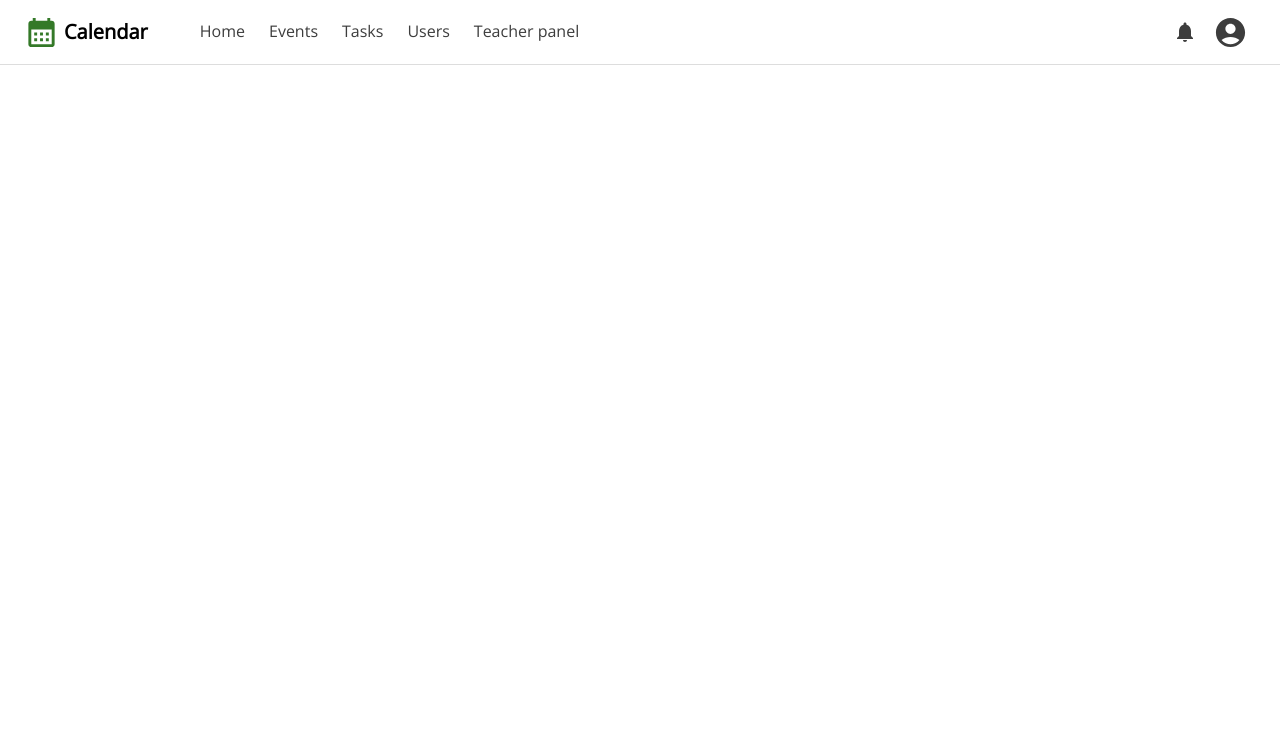
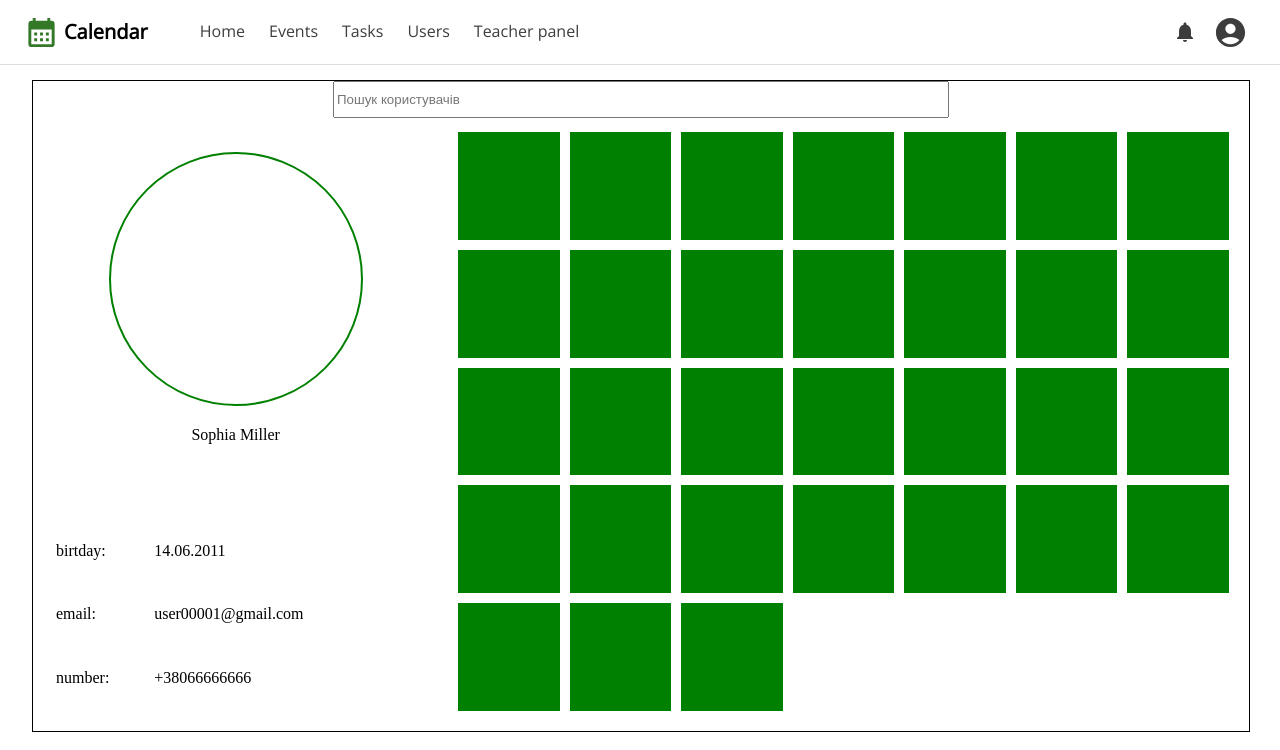
Before and after one commit to CoffeeProgrammers/School-Calendar, a React (Create React App) app in the folder frontend/: page /profile in a window 1280 px wide. Shown: the top 750 px of the page. Built offline with nearby package versions, Linux system fonts and the light colour scheme.

Commit message:
profile structure

```diff
--- a/frontend/src/App.js
+++ b/frontend/src/App.js
@@ -1,10 +1,11 @@
-import {BrowserRouter as Router, Route, Routes} from 'react-router-dom';
+import { BrowserRouter as Router, Route, Routes } from 'react-router-dom';
 import Main from "./components/pages/Main";
 import Login from "./components/pages/Login";
 import Page from "./components/layouts/Page";
-import {ThemeProvider} from "@mui/material";
+import { ThemeProvider } from "@mui/material";
 import theme from "./assets/theme"
 import Events from "./components/pages/Events";
+import Profile from './components/pages/Profile';
 
 function App() {
     return (
@@ -12,9 +13,10 @@ function App() {
             <ThemeProvider theme={theme}>
                 <Page>
                     <Routes>
-                        <Route path={""} element={<Main/>}/>
-                        <Route path={"/login"} element={<Login/>}/>
-                        <Route path={"/events"} element={<Events/>}/>
+                        <Route path={""} element={<Main />} />
+                        <Route path={"/login"} element={<Login />} />
+                        <Route path={"/events"} element={<Events />} />
+                        <Route path={'/profile'} element={<Profile />} />
                     </Routes>
                 </Page>
             </ThemeProvider>
--- /dev/null
+++ b/frontend/src/components/pages/Profile.jsx
@@ -0,0 +1,68 @@
+import React from "react"
+import "../../css/profile.css"
+
+const Profile = () => {
+    return (
+        <div className="profile-container">
+            <div className="profile-search">
+                <input type="text" placeholder="Пошук користувачів" />
+            </div>
+            <div className="profile-information">
+                <div className="user-photo-name">
+                    <div className="user-photo">
+                    </div>
+                    <div className="user-name">Sophia Miller</div>
+                </div>
+                <table className="user-information">
+                    <tr>
+                        <td>birtday:</td>
+                        <td>14.06.2011</td>
+                    </tr>
+                    <tr>
+                        <td>email:</td>
+                        <td>user00001@gmail.com</td>
+                    </tr>
+                    <tr>
+                        <td>number:</td>
+                        <td>+38066666666</td>
+                    </tr>
+                </table>
+            </div>
+            <div className="profile-calendar">
+                <div className="calendar-elem"></div>
+                <div className="calendar-elem"></div>
+                <div className="calendar-elem"></div>
+                <div className="calendar-elem"></div>
+                <div className="calendar-elem"></div>
+                <div className="calendar-elem"></div>
+                <div className="calendar-elem"></div>
+                <div className="calendar-elem"></div>
+                <div className="calendar-elem"></div>
+                <div className="calendar-elem"></div>
+                <div className="calendar-elem"></div>
+                <div className="calendar-elem"></div>
+                <div className="calendar-elem"></div>
+                <div className="calendar-elem"></div>
+                <div className="calendar-elem"></div>
+                <div className="calendar-elem"></div>
+                <div className="calendar-elem"></div>
+                <div className="calendar-elem"></div>
+                <div className="calendar-elem"></div>
+                <div className="calendar-elem"></div>
+                <div className="calendar-elem"></div>
+                <div className="calendar-elem"></div>
+                <div className="calendar-elem"></div>
+                <div className="calendar-elem"></div>
+                <div className="calendar-elem"></div>
+                <div className="calendar-elem"></div>
+                <div className="calendar-elem"></div>
+                <div className="calendar-elem"></div>
+                <div className="calendar-elem"></div>
+                <div className="calendar-elem"></div>
+                <div className="calendar-elem"></div>
+            </div>
+        </div>
+    )
+}
+
+export default Profile
--- /dev/null
+++ b/frontend/src/css/profile.css
@@ -0,0 +1,56 @@
+.profile-container {
+    height: 650px;
+    width: 100%;
+    border: 1px solid black;
+    display: grid;
+    grid-template-columns: 1fr 2fr;
+    grid-template-rows: 1fr 20fr;
+    grid-template-areas:
+        "search search"
+        "information calendar"
+    ;
+}
+
+.profile-search {
+    grid-area: search;
+    display: flex;
+    justify-content: center;
+}
+
+.profile-search input {
+    height: 100%;
+    width: 50%;
+}
+
+.profile-information {
+    padding: 20px;
+    display: grid;
+    grid-template-rows: 2fr 1fr;
+}
+
+.user-photo-name {
+    padding: 20px;
+    display: flex;
+    flex-direction: column;
+    align-items: center;
+}
+
+.user-photo {
+    height: 250px;
+    width: 250px;
+    border: 2px solid green;
+    margin-bottom: 20px;
+    border-radius: 100%;
+}
+
+.profile-calendar {
+    padding: 20px;
+    display: grid;
+    grid-template-columns: repeat(7, 1fr);
+    grid-template-rows: repeat(5, 1fr);
+    gap: 10px;
+}
+
+.calendar-elem {
+    background: green;
+}
```
